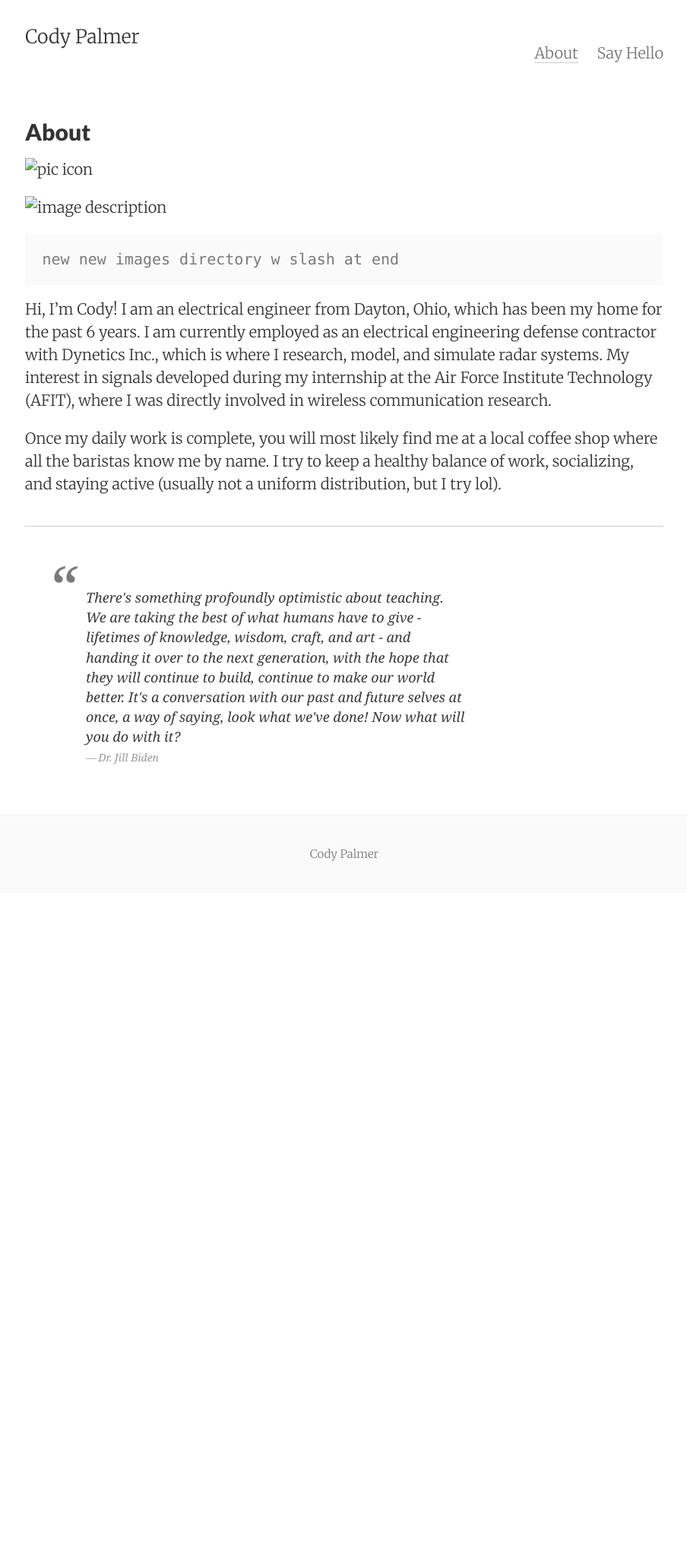
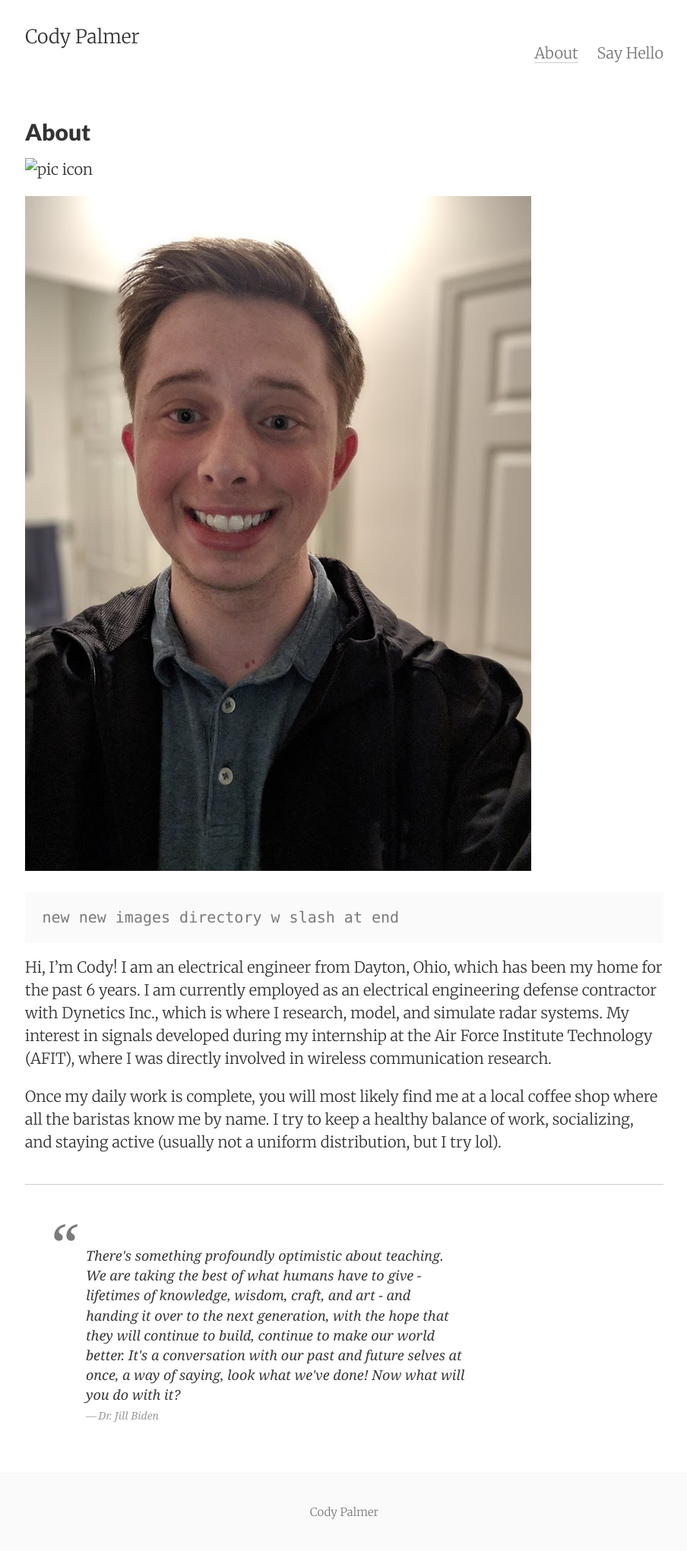
Before and after one commit to palmerco/web_server, a Jekyll site: the page built from about.md, in a window 1280 px wide. Shown: the whole page at 76% size, without its empty margins (187-1091 px from the left). Built offline with Jekyll 4.4.1, drawn with Linux system fonts in a browser that asks for light colours; before the commit the page ends 1175 px from its top, so only the background shows below that.

Commit message:
adding url again

```diff
--- a/about.md
+++ b/about.md
@@ -7,7 +7,7 @@
 
 ![pic icon](websitePhoto.jpg)
 
-<img src="images/websitePhoto.jpg" alt="image description" />
+<img src="https://github.com/palmerco/web_server/blob/master/images/websitePhoto.jpg" alt="image description" />
 
 
 	new new images directory w slash at end
```
